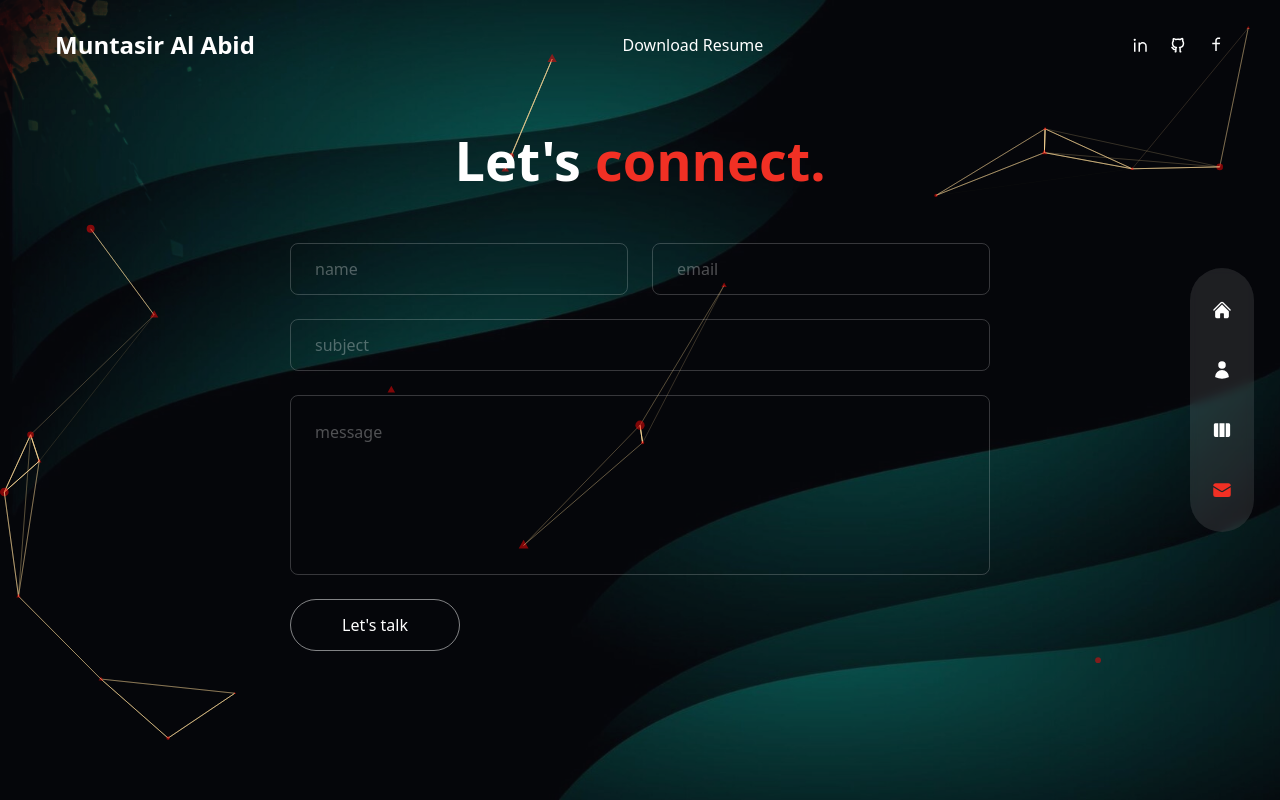
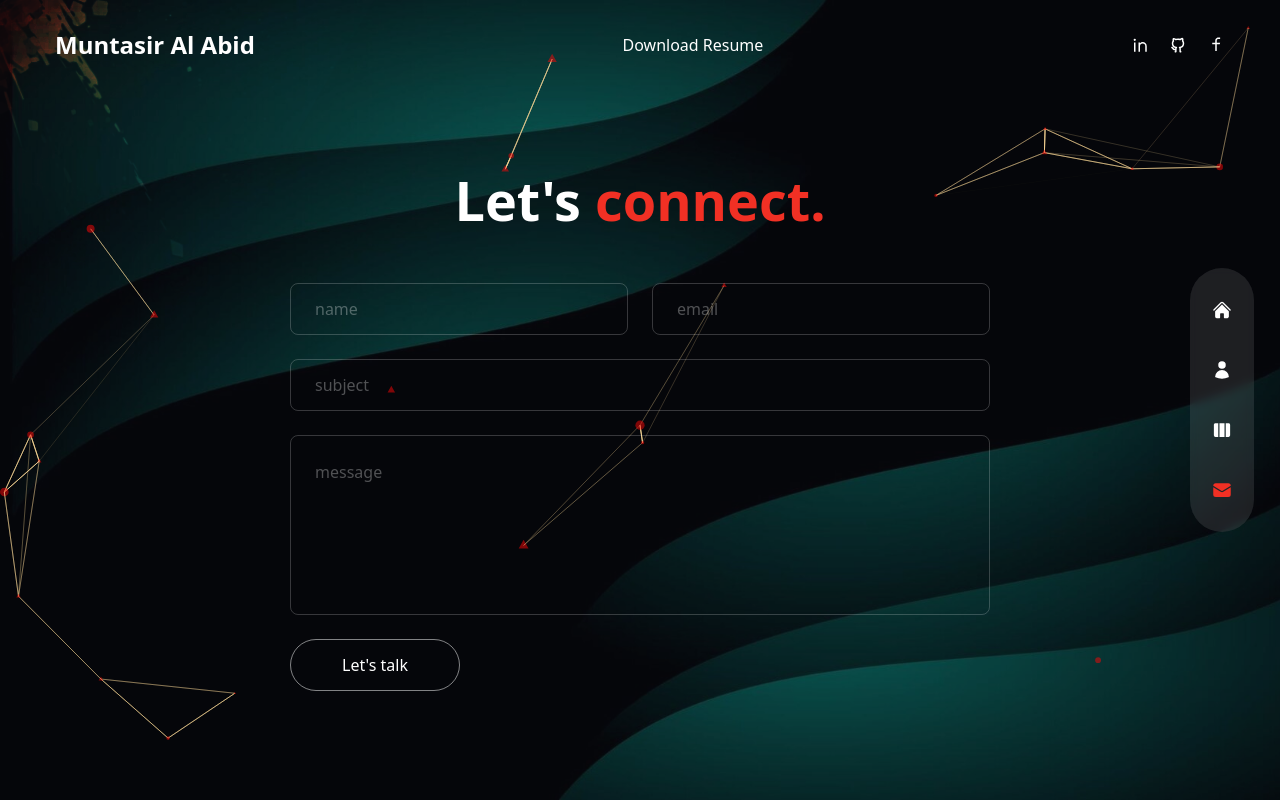
Before and after one commit to Salman-Faiz/portfolioV2Mon, a Next.js app: page /contact in a window 1280 px wide. Built offline with nearby package versions, Linux system fonts and the light colour scheme.

Commit message:
fixed css

```diff
--- a/pages/contact/index.js
+++ b/pages/contact/index.js
@@ -43,18 +43,18 @@ const Contact = () => {
   };
 
   return (
-    <div className='h-full bg-primary/30 overflow-y-auto relative'>
+    <div className=' md:!h-full bg-primary/30 overflow-y-auto relative' style={{ height: '89%' }}>
       <ParticlesContainer />
       <div className='container mx-auto py-32 text-center xl:text-left flex items-center justify-center h-full'>
         {/* text & form */}
-        <div className='flex flex-col w-full max-w-[700px] relative'>
+        <div className='flex flex-col w-full  max-w-[700px] relative'>
           {/* text */}
           <motion.h2
             variants={fadeIn('up', 0.2)}
             initial='hidden'
             animate='show'
             exit='hidden'
-            className='h2 text-center mb-12 mt-80 md:mt-0'
+            className='h2 text-center mb-12 mt-80 md:mt-20'
           >
             Let's <span className='text-accent'>connect.</span>
           </motion.h2>
@@ -64,7 +64,7 @@ const Contact = () => {
             initial='hidden'
             animate='show'
             exit='hidden'
-            className='flex-1 flex flex-col gap-6 w-full mx-auto mb-28 md:mb-0'
+            className='flex-1 flex flex-col gap-6 w-full mx-auto '
           >
 
             {/* input group */}
```
